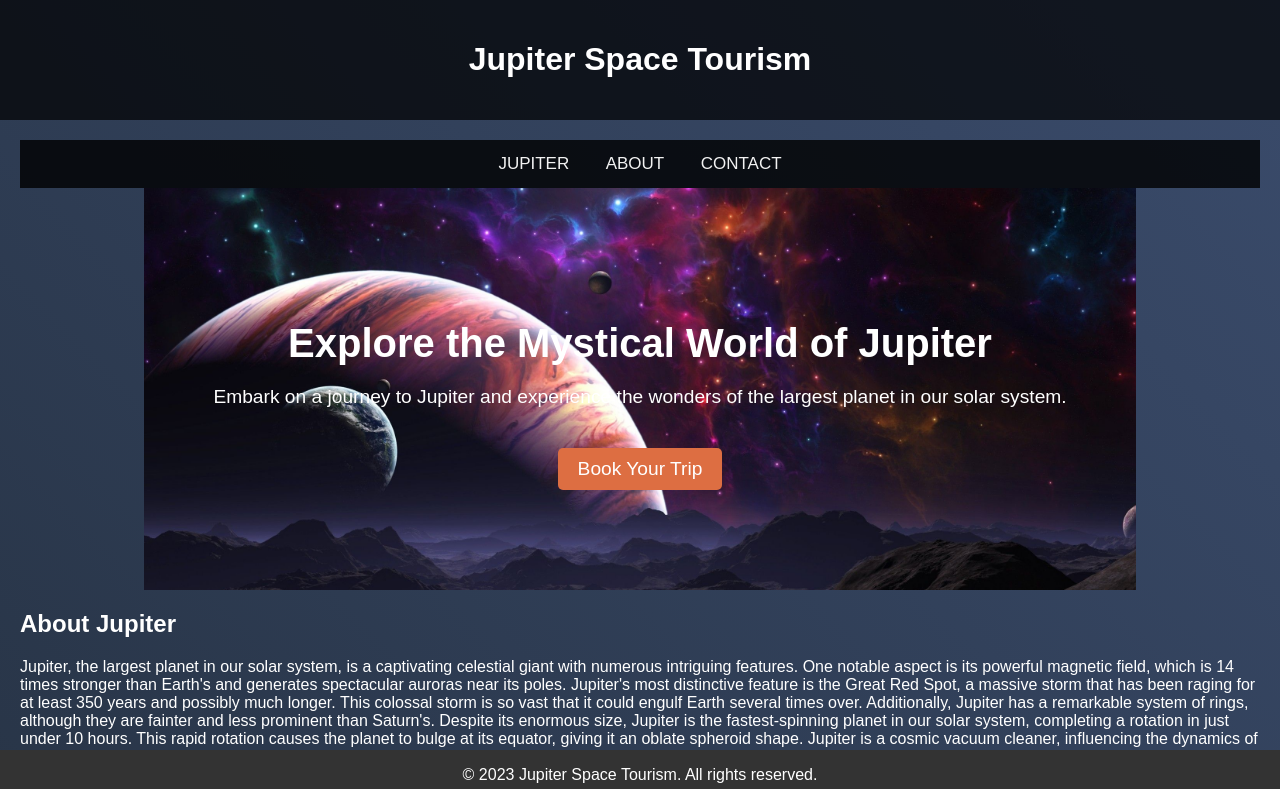
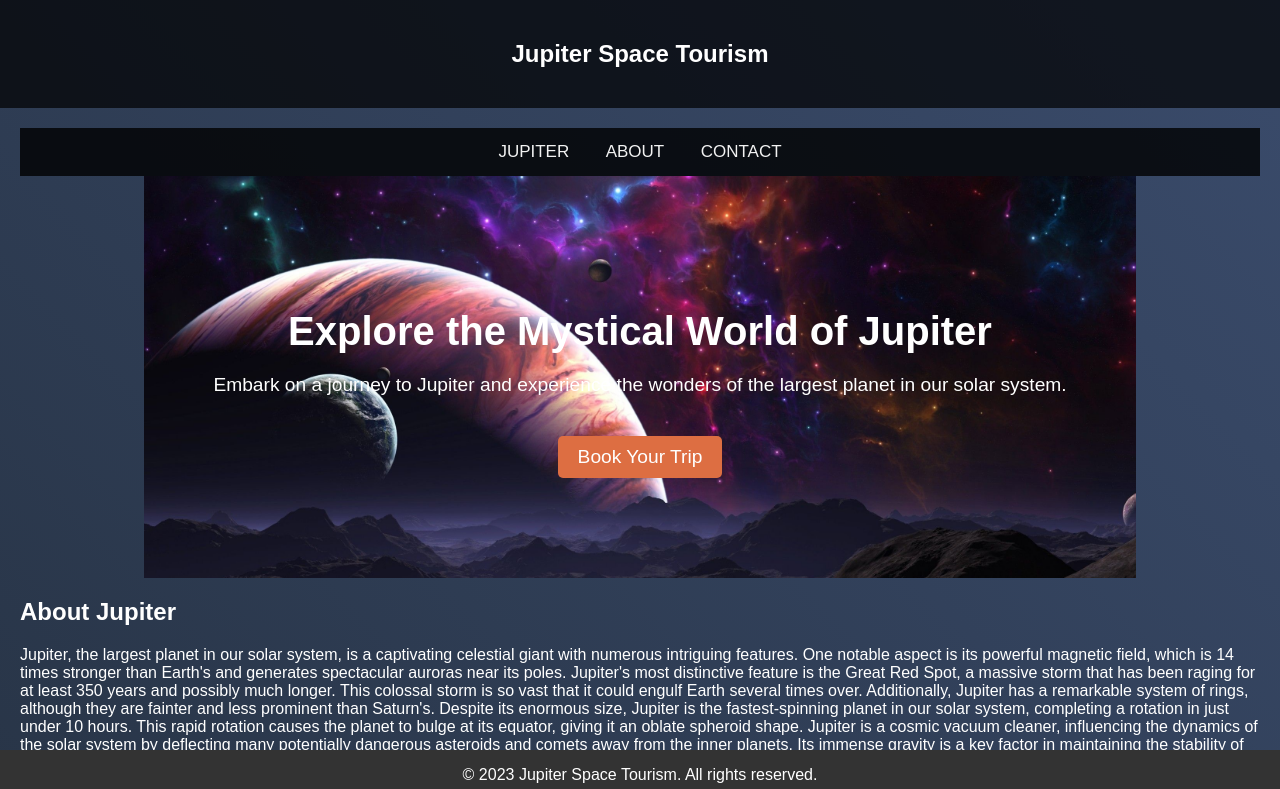
Before and after one commit to ajson047/cosmicbook, a website: page html/jupiter.html in a window 1280 px wide. Shown: the top 789 px of the page. Drawn offline with Linux system fonts and the light colour scheme.

Commit message:
h1 to h2 changed

```diff
--- a/html/jupiter.html
+++ b/html/jupiter.html
@@ -14,7 +14,7 @@
   </head>
   <body>
     <div class="header">
-      <h1>Jupiter Space Tourism</h1>
+      <h2>Jupiter Space Tourism</h2>
     </div>
 
     <div class="main-content">
```
